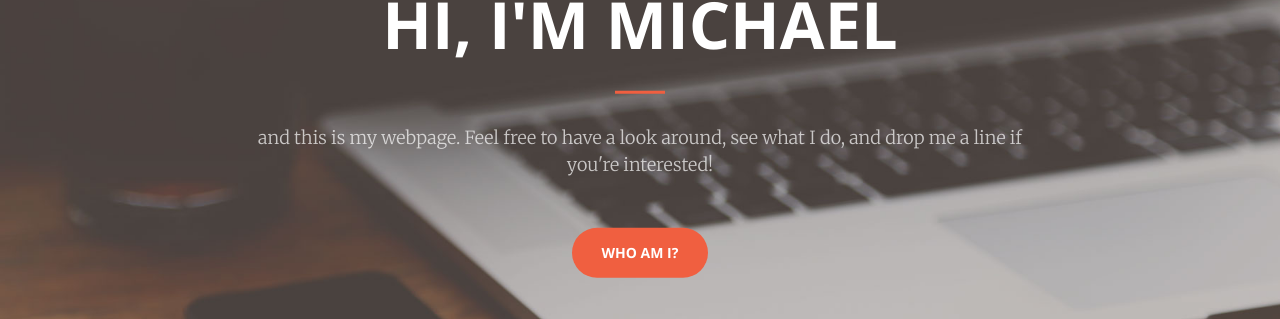
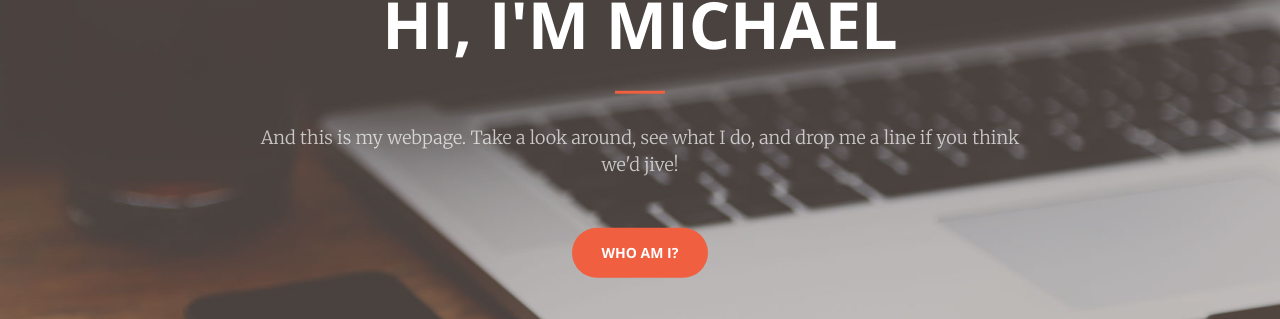
Before and after one commit to petriomelony/petriomelony.github.io, a Jekyll site: the page built from index.html, in a window 1280 px wide and 900 px high. Shown: the part 317-636 px from the top of the window. Built offline with Jekyll 4.4.1, drawn with Linux system fonts in a browser that asks for light colours; nearby versions of some CDN libraries.

Commit message:
Update header.html

```diff
--- a/_includes/header.html
+++ b/_includes/header.html
@@ -3,7 +3,7 @@
         <div class="header-content-inner">
             <h1>Hi, I'm Michael</h1>
             <hr>
-            <p>and this is my webpage. Feel free to have a look around, see what I do, and drop me a line if you're interested!</p>
+            <p>And this is my webpage. Take a look around, see what I do, and drop me a line if you think we'd jive!</p>
             <a href="#about" class="btn btn-primary btn-xl page-scroll">Who Am I?</a>
         </div>
     </div>
```
